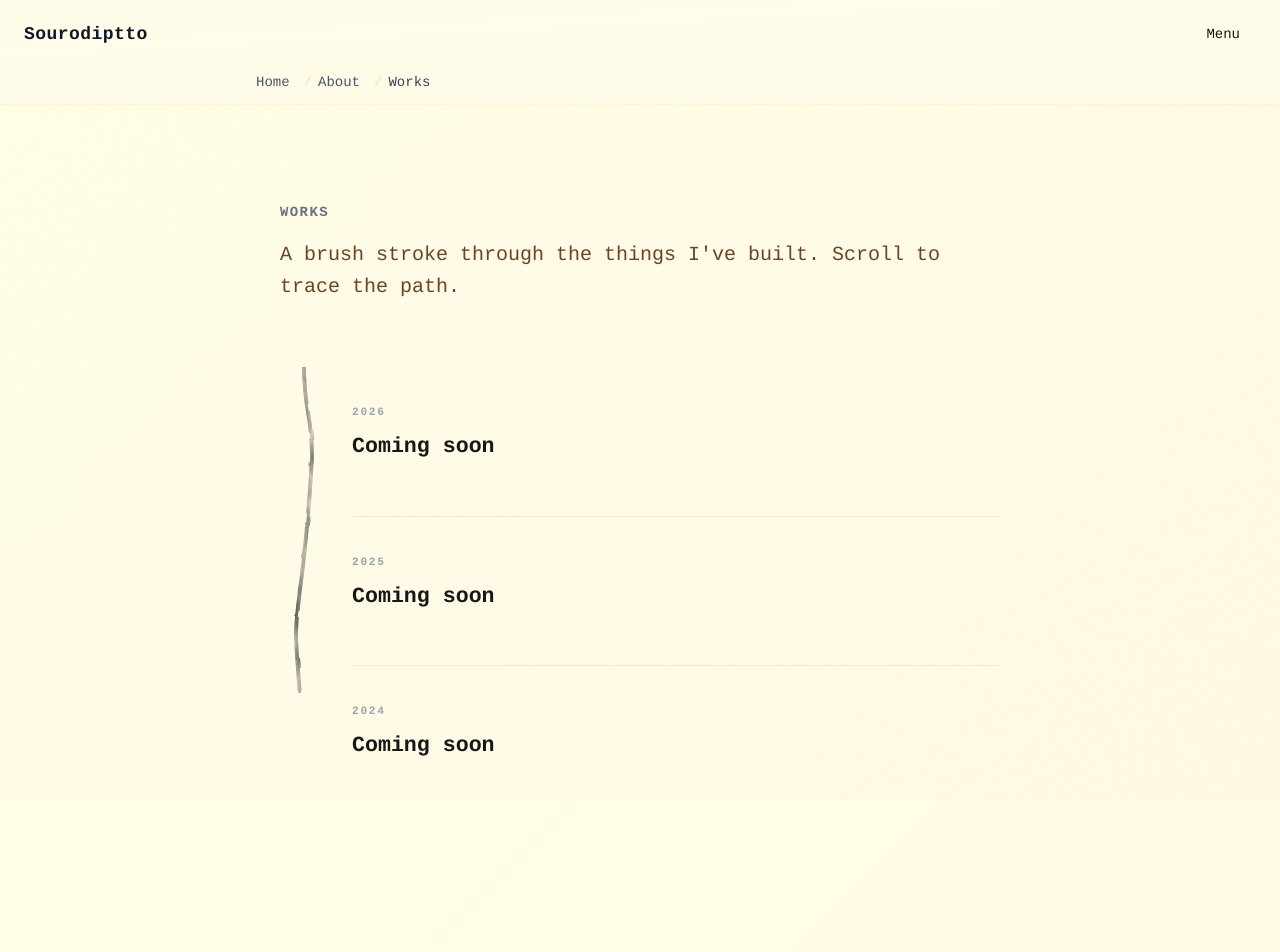
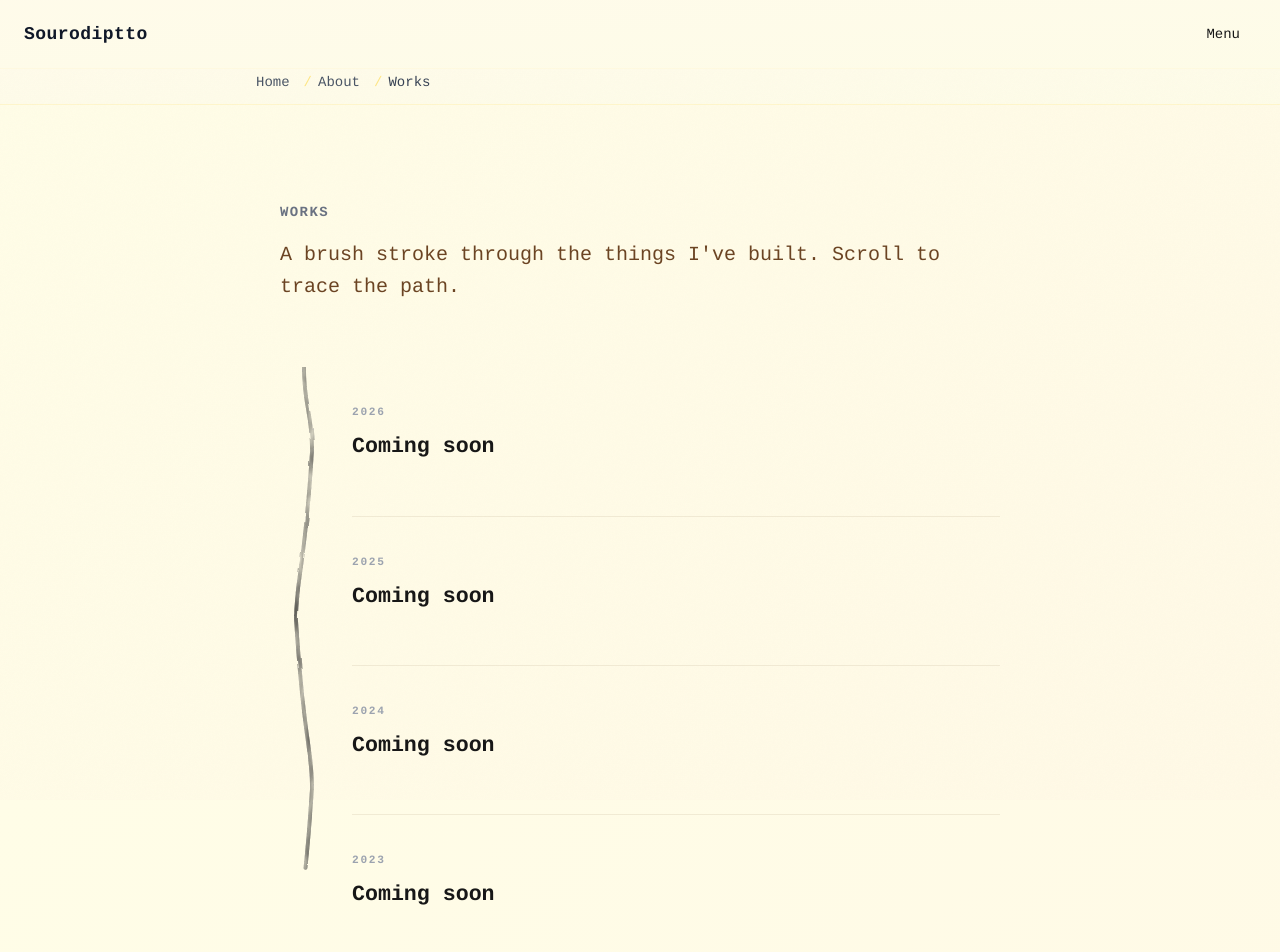
Before and after one commit to Sourodiptto/Souro_web, a Next.js app: page /works in a window 1280 px wide. Shown: the top 952 px of the page. Built offline with nearby package versions, Linux system fonts and the light colour scheme.

Commit message:
feat: add placeholder milestones for 2023 and 2022 on works page

```diff
--- a/app/works/page.tsx
+++ b/app/works/page.tsx
@@ -28,6 +28,22 @@ const milestones: Milestone[] = [
       "Early explorations — the first attempts at understanding what systems optimize for when nobody is watching.",
     tags: ["exploration"],
   },
+  {
+    id: "placeholder-4",
+    year: "2023",
+    title: "Coming soon",
+    description:
+      "Early explorations — the first attempts at understanding what systems optimize for when nobody is watching.",
+    tags: ["exploration"],
+  },
+  {
+    id: "placeholder-5",
+    year: "2022",
+    title: "Coming soon",
+    description:
+      "Early explorations — the first attempts at understanding what systems optimize for when nobody is watching.",
+    tags: ["exploration"],
+  },
 ];
 
 export default function WorksPage() {
```
